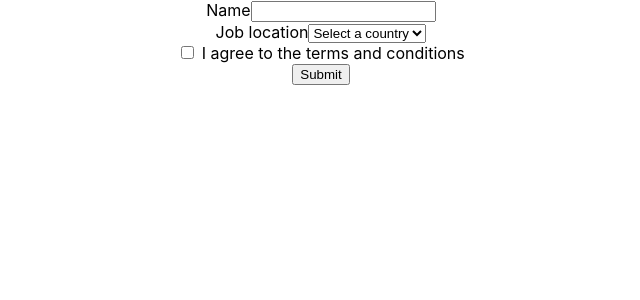
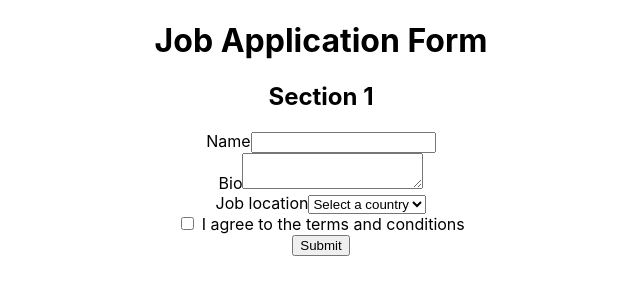
Before and after one commit to Heisdera/react-testing, a React (Create React App) app: page / in a window 1280 px wide. Shown: the top 300 px of the page, without its empty margins (319-959 px from the left). Built offline with nearby package versions, Linux system fonts and the light colour scheme.

Commit message:
feat: RTL Queries - getByRole options (name & level)
- some other options to know about are: hidden, selected, checked, pressed, e.t.c

```diff
--- a/src/components/application/application.tsx
+++ b/src/components/application/application.tsx
@@ -1,9 +1,16 @@
 export const Application = () => {
   return (
+    <>
+      <h1>Job Application Form</h1>
+      <h2>Section 1</h2>
       <form>
         <div>
           <label htmlFor="name">Name</label>
           <input type="text" id="name" />
+        </div>
+        <div>
+          <label htmlFor="bio">Bio</label>
+          <textarea id="bio" name="bio" />
         </div>
         <div>
           <label htmlFor="job-location">Job location</label>
@@ -24,5 +31,6 @@
         </div>
         <button>Submit</button>
       </form>
+    </>
   );
 };
```
Also changed, not shown: 1 other file (tests, documents, lock files or other folders). Lines whose indentation alone changed are shown as unchanged.
